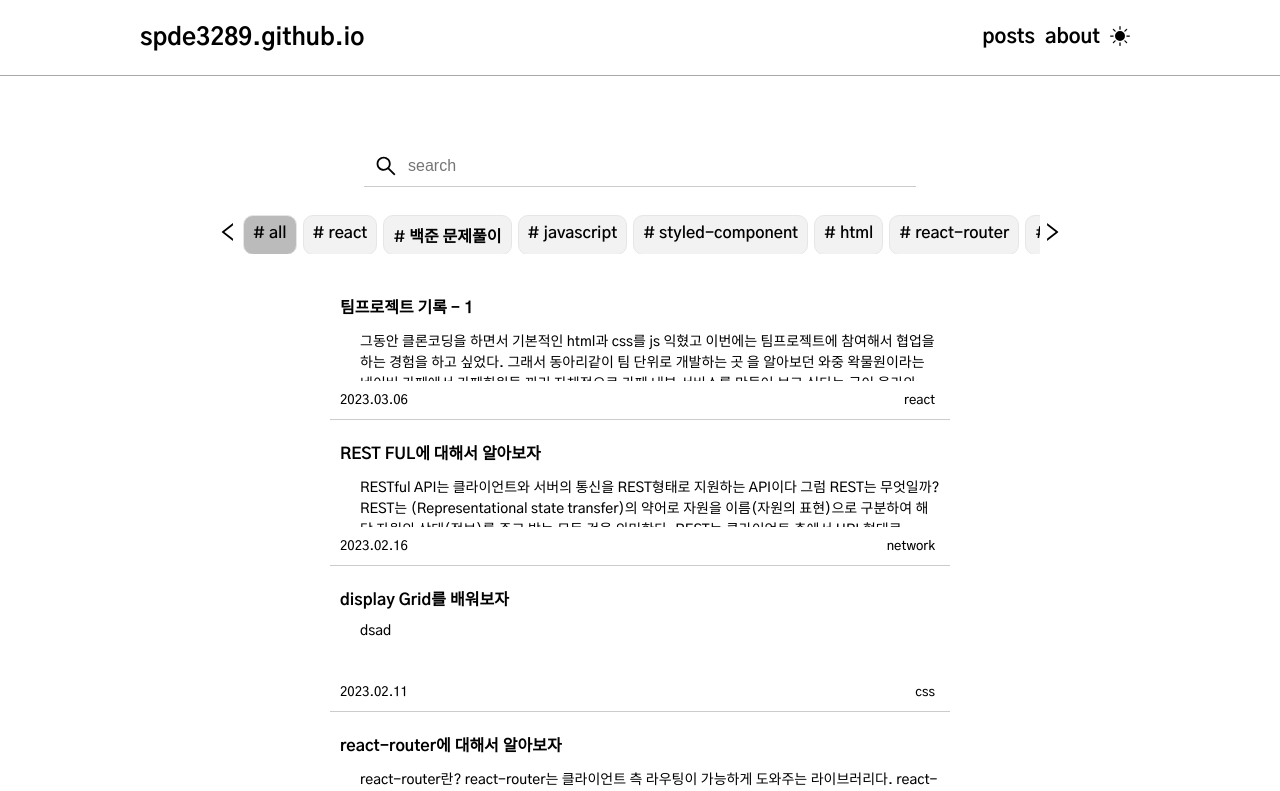
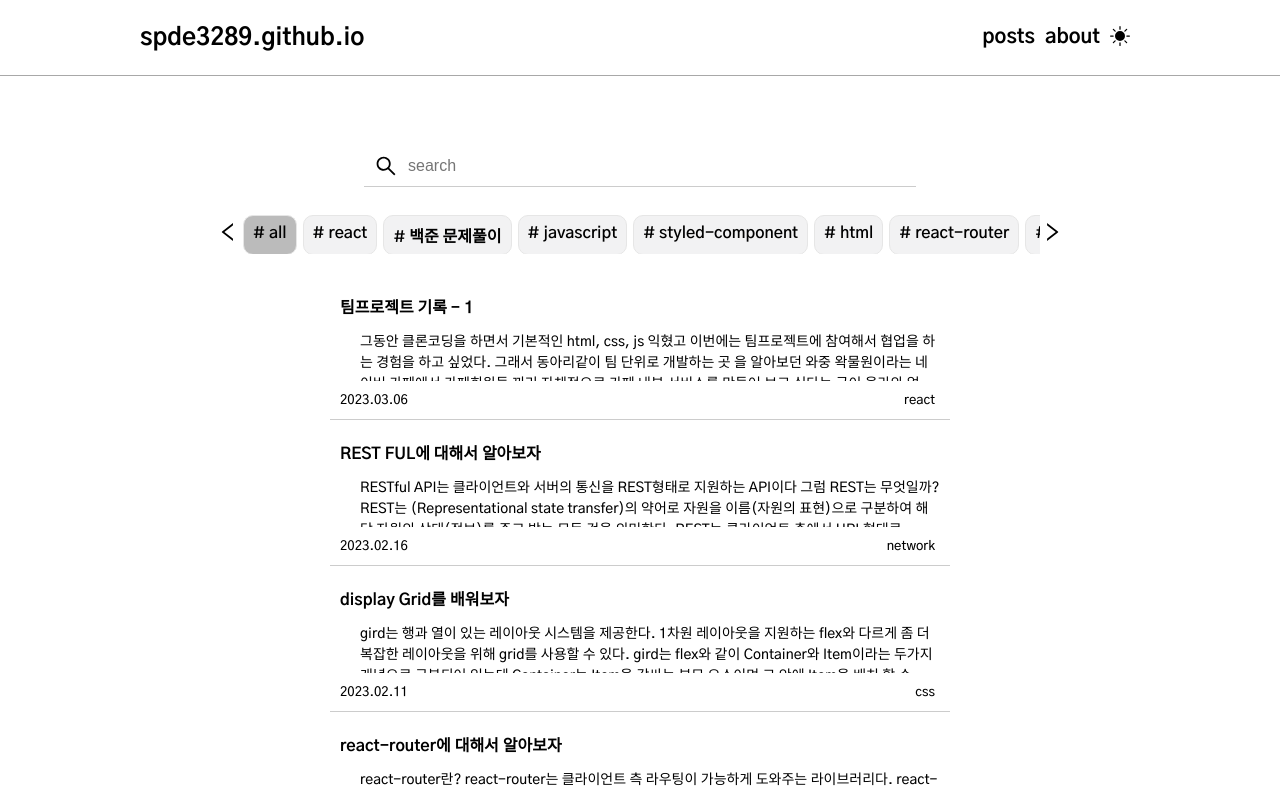
Before and after one commit to spde3289/spde3289.github.io, a React (Create React App) app: page /posts in a window 1280 px wide. Shown: the top 791 px of the page. Built offline with nearby package versions, Linux system fonts and the light colour scheme.

Commit message:
feat: test github action

```diff
--- a/package.json
+++ b/package.json
@@ -25,7 +25,7 @@
     "build": "react-scripts build",
     "test": "react-scripts test",
     "eject": "react-scripts eject",
-    "predeploy": "npm run build",
+    "predeploy": "yarn run build",
     "deploy": "gh-pages -d build"
   },
   "eslintConfig": {
--- a/src/pages/post/react/chimPlanet/ThemProjectChim_1.jsx
+++ b/src/pages/post/react/chimPlanet/ThemProjectChim_1.jsx
@@ -21,7 +21,7 @@ export default function ThemProjectChimONE(){
                     시작 계기
                 </SubTitle>
                 <TextBox>
-                    그동안 클론코딩을 하면서 기본적인 html과 css를 js 익혔고 이번에는
+                    그동안 클론코딩을 하면서 기본적인 html, css, js 익혔고 이번에는
                     팀프로젝트에 참여해서 협업을 하는 경험을 하고 싶었다.  <br />
                     그래서 동아리같이 팀 단위로 개발하는 곳 을 알아보던 와중 왁물원이라는 네이버 카페에서
                     카페회원들 끼리 자체적으로 카페 내부 서비스를 만들어 보고 싶다는 글이 올라와 얼른 신청을 했다. <br /><br />
--- a/src/postInfo.js
+++ b/src/postInfo.js
@@ -118,7 +118,7 @@ const content = [
     {
         key: 12,
         title: 'display Grid를 배워보자',
-        body: 'dsad',
+        body: 'gird는 행과 열이 있는 레이아웃 시스템을 제공한다. 1차원 레이아웃을 지원하는 flex와 다르게 좀 더 복잡한 레이아웃을 위해 grid를 사용할 수 있다. gird는 flex와 같이 Container와 Item이라는 두가지 개념으로 구분되어 있는데 Container는 Item을 감싸는 부모 요소이며 그 안에 Item을 배치 할 수 있다. Grid Container Properties Container를 위한 속성은 아래와 같다.',
         date:'2023.02.11',
         category: 'css',
         link: 'grid_learn',
@@ -136,7 +136,7 @@ const content = [
     {
         key: 14,
         title: '팀프로젝트 기록 - 1',
-        body: '그동안 클론코딩을 하면서 기본적인 html과 css를 js 익혔고 이번에는 팀프로젝트에 참여해서 협업을 하는 경험을 하고 싶었다. 그래서 동아리같이 팀 단위로 개발하는 곳 을 알아보던 와중 왁물원이라는 네이버 카페에서 카페회원들 끼리 자체적으로 카페 내부 서비스를 만들어 보고 싶다는 글이 올라와 얼른 신청을 했다.',
+        body: '그동안 클론코딩을 하면서 기본적인 html, css, js 익혔고 이번에는 팀프로젝트에 참여해서 협업을 하는 경험을 하고 싶었다. 그래서 동아리같이 팀 단위로 개발하는 곳 을 알아보던 와중 왁물원이라는 네이버 카페에서 카페회원들 끼리 자체적으로 카페 내부 서비스를 만들어 보고 싶다는 글이 올라와 얼른 신청을 했다.',
         date:'2023.03.06',
         category: 'react',
         link: 'team_project_chim_1',
```
Also changed, not shown: github/workflows/github-actions-demo.yml (added, +18 -0 lines), 1 other file (tests, documents, lock files or other folders).
